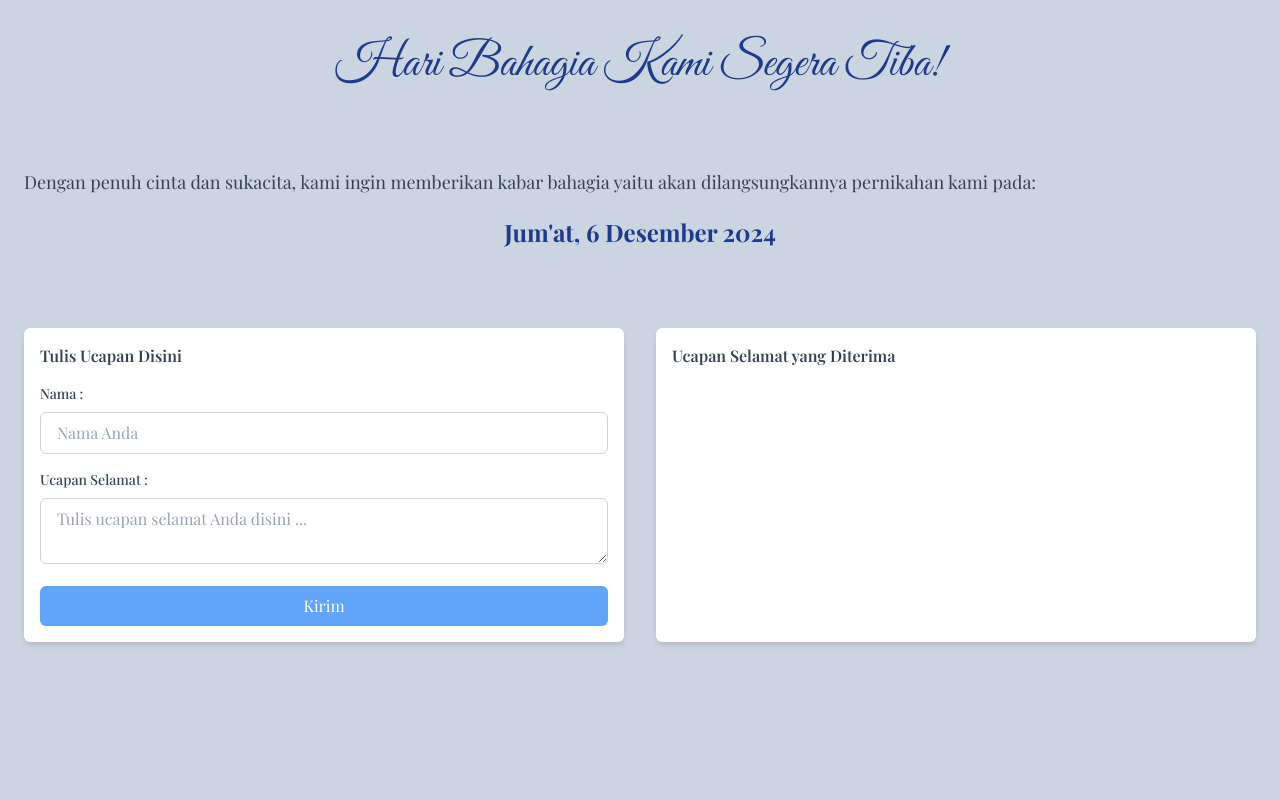
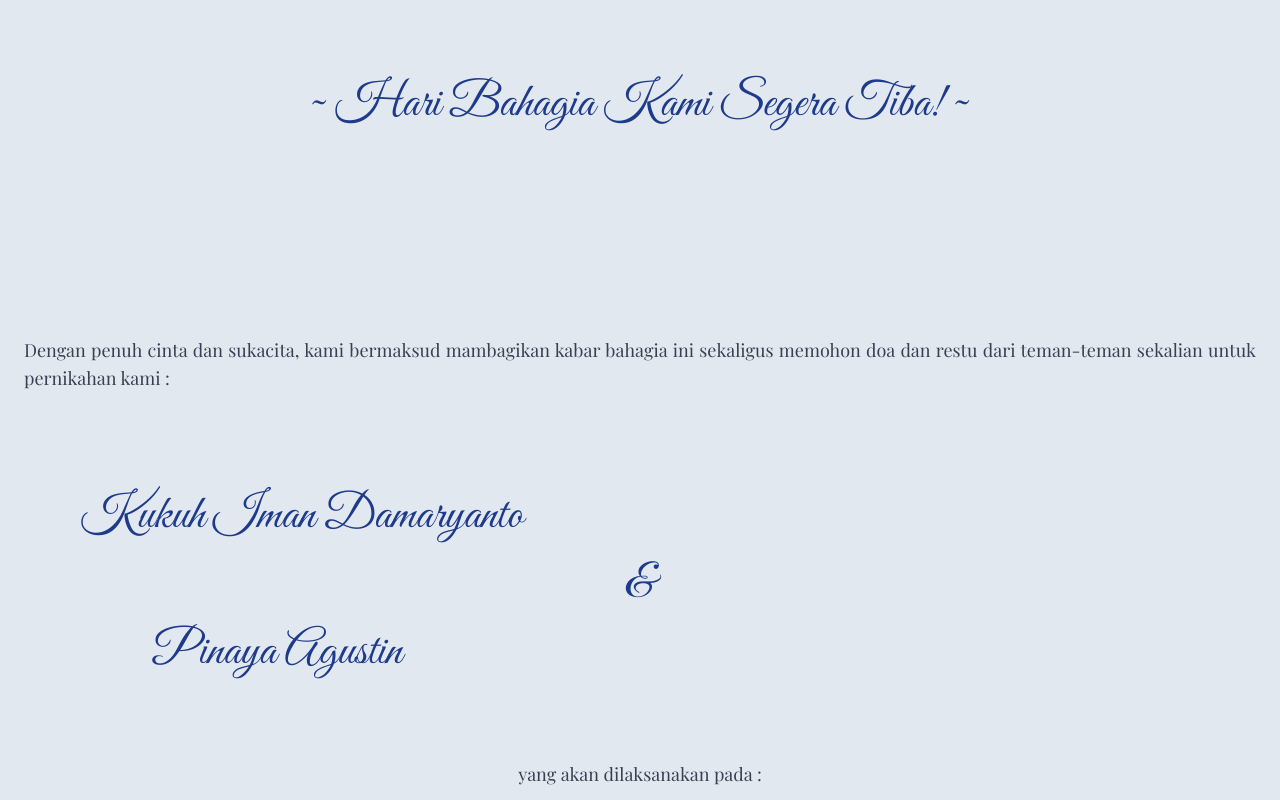
Before and after one commit to pinayaagustin/our-wedding-announcement, a Next.js app: page /pinaya in a window 1280 px wide. Shown: the top 800 px of the page. Built offline with nearby package versions, Linux system fonts and the light colour scheme.

Commit message:
tambahan lageee

```diff
--- a/app/layout.js
+++ b/app/layout.js
@@ -11,7 +11,7 @@ export const metadata = {
 export default function RootLayout({ children }) {
   return (
     <html lang="en">
-      <body className={inter.className + ' bg-slate-300'}>{children}</body>
+      <body className={inter.className + ' bg-slate-200 '}>{children}</body>
     </html>
   )
 }
--- a/app/pinaya/page.js
+++ b/app/pinaya/page.js
@@ -6,12 +6,19 @@ const great = Great_Vibes({weight:['400'],subsets:['latin']})
 export default function Home() {
   return (
     <div className="container mx-auto px-6 py-10 flex flex-col gap-20">
-        <p className={"sm:text-5xl text-2xl font-extrabold text-blue-900 text-center " + great.className}>Hari Bahagia Kami Segera Tiba!</p>
+        <p className={"sm:text-5xl text-2xl font-extrabold mb-32 mt-10 text-blue-900 text-center " + great.className}> ~ Hari Bahagia Kami Segera Tiba! ~</p>
         <div className='flex flex-col gap-5'>
-            <p className="sm:text-lg text-sm text-gray-700 text-justify">
-                Dengan penuh cinta dan sukacita, kami ingin memberikan kabar bahagia yaitu akan dilangsungkannya pernikahan kami pada:
+            <p className="sm:text-lg text-sm text-gray-700 text-justify mb-20">
+                Dengan penuh cinta dan sukacita, kami bermaksud mambagikan kabar bahagia ini sekaligus memohon doa dan restu
+                dari teman-teman sekalian untuk pernikahan kami :
             </p>
-            <p className="sm:text-2xl text-xl font-bold text-blue-900 text-center">
+
+            <p className={"sm:text-5xl text-2xl font-extrabold text-blue-900 indent-14 " + great.className}>Kukuh Iman Damaryanto</p>
+            <p className={"sm:text-5xl text-2xl font-extrabold text-blue-900 text-center " + great.className}>&</p>
+            <p className={"sm:text-5xl text-2xl font-extrabold text-blue-900 indent-32 " + great.className}>Pinaya Agustin</p>
+
+            <p className="sm:text-lg text-sm text-gray-700 text-center mb-6 mt-16">yang akan dilaksanakan pada :</p>
+            <p className="sm:text-2xl text-xl font-bold text-blue-900 text-center mb-32">
                 Jum'at, 6 Desember 2024
             </p>
         </div>
```
